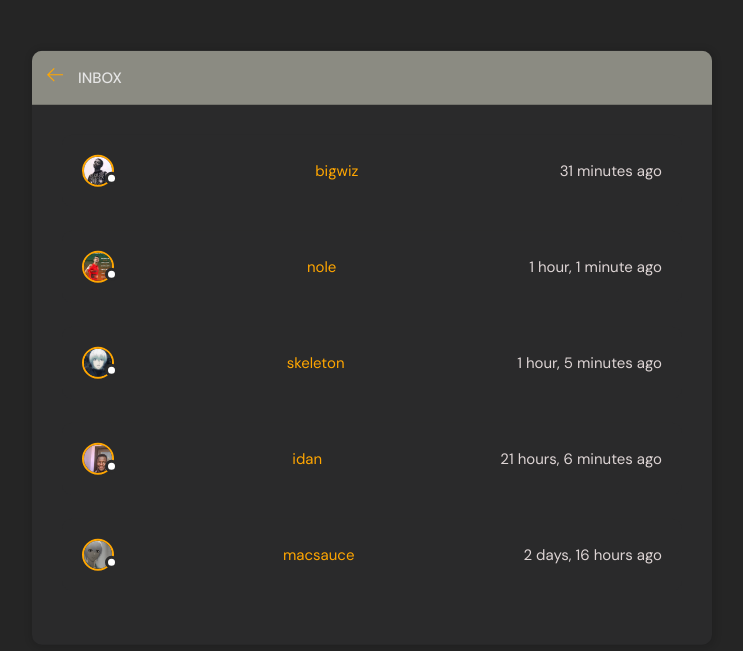
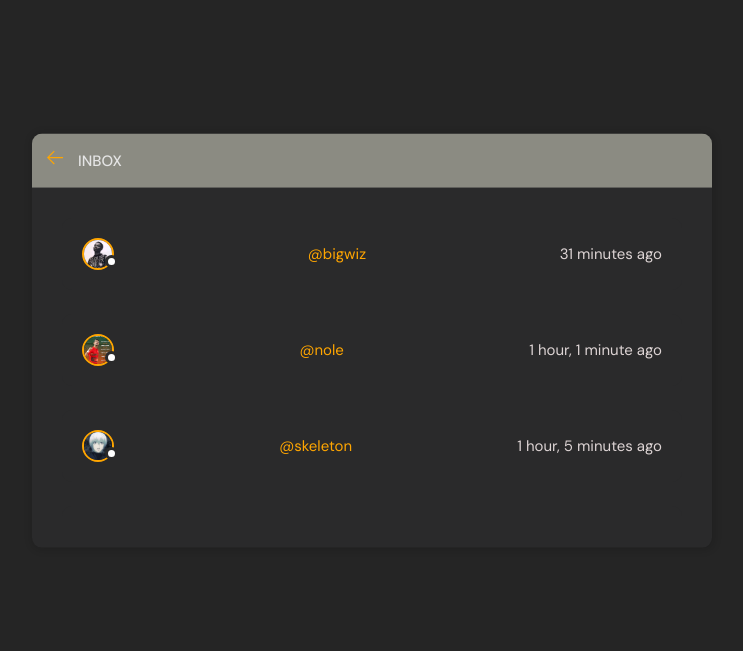
Before and after one commit to CodeLord2020/Macsauce-Chat-, a Django app: page /myinbox/ in a window 1280 px wide. Shown: the part 76-727 px from the top of the page, without its empty margins (268-1011 px from the left). Run offline with Django 4.2, Linux system fonts and the light colour scheme; a user stored in the database is signed in; data comes from the database, SQL or seed files in the repository.

Commit message:
inbox adjusted

```diff
--- a/chatapp/templates/base/inbox.html
+++ b/chatapp/templates/base/inbox.html
@@ -6,8 +6,8 @@
 
     .activities-page {
       overflow-y: auto;
-      min-height: 400px;
-      max-height: 700px;
+      min-height: 250px;
+      max-height: 300px;
     }
 
     </style>
@@ -40,16 +40,14 @@
                         <div class="avatar avatar--small">
                             <img src="{{messenger.avatar.url}}" />
                         </div> </a>
-                        <span><a href="{% url 'direct_messages' messenger.username %}">{{ messenger.username }}</a></span>
+                        <span><a href="{% url 'direct_messages' messenger.username %}">@{{ messenger.username }}</a></span>
 
                     {% if messenger.last_message_time %}
                         <span class="message-time">{{ messenger.last_message_time|timesince }} ago</span>
                     {% else %}
                         <span class="message-time">No messages yet</span>
                     {% endif %}
-                </div>
-
-
+                      </div>
             </div>
 
             {% endfor %}
```
Also changed, not shown: chatapp/custom_filters.py (added, +7 -0 lines).
